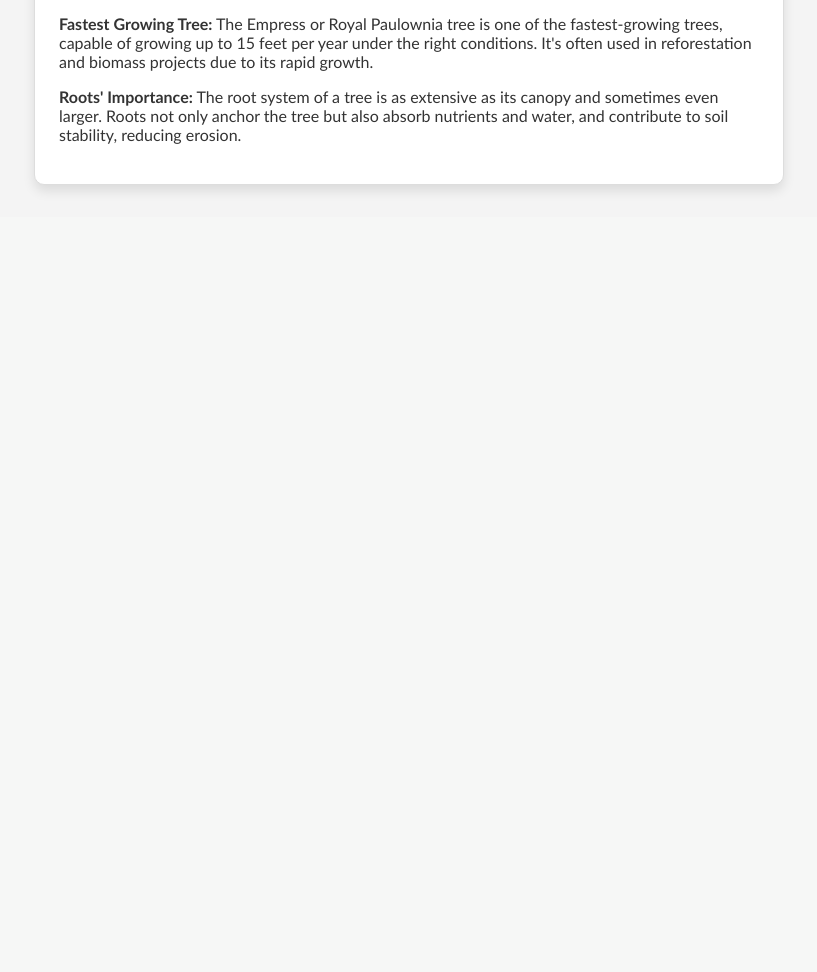
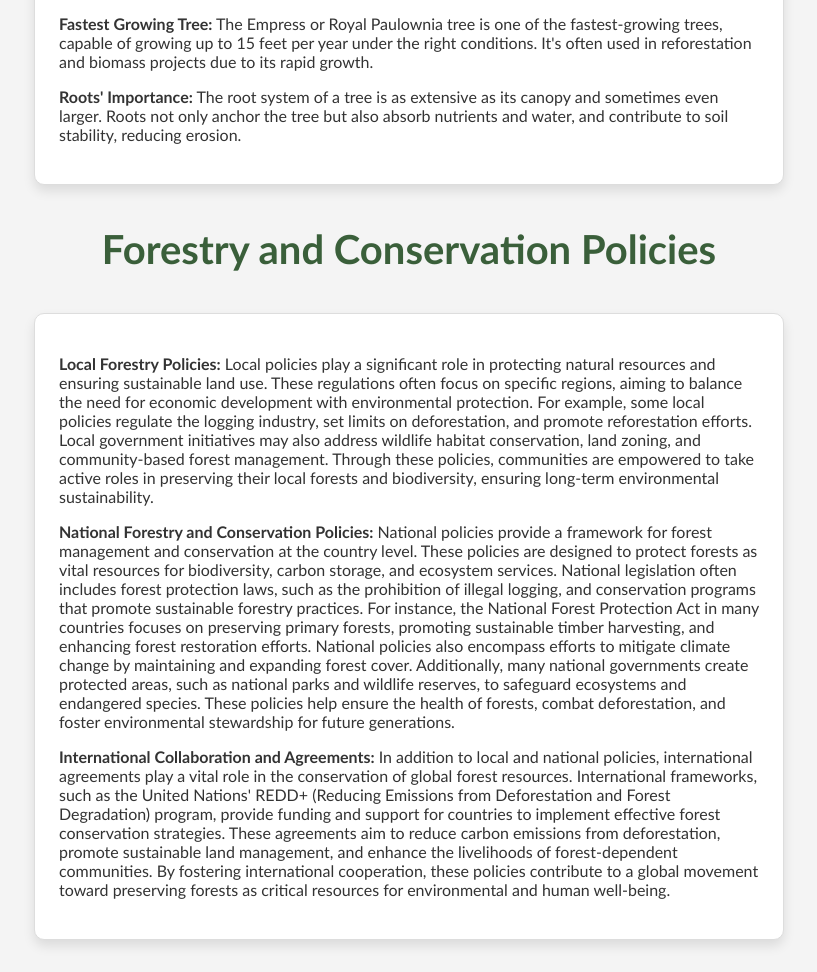
Before and after one commit to Keirinnnn/TreeWise_Finals_Lab, a Django app: page /About/ in a window 1280 px wide. Shown: the part 850-1822 px from the top of the page, without its empty margins (231-1048 px from the left). Before the commit the page ends 1043 px from the top, so only its background shows below. Run offline with Django 5.2, Linux system fonts and the light colour scheme.

Commit message:
updated about.html and about css

```diff
--- a/app/templates/app/About.html
+++ b/app/templates/app/About.html
@@ -36,5 +36,18 @@
             nutrients and water, and contribute to soil stability, reducing erosion.
         </p>
     </div>
+
+    <h1>Forestry and Conservation Policies</h1>
+
+    <div class="about_policy">
+        <p><strong>Local Forestry Policies:</strong> Local policies play a significant role in protecting natural resources and ensuring sustainable land use. These regulations often
+            focus on specific regions, aiming to balance the need for economic development with environmental protection. For example, some local policies regulate the logging industry, set limits on deforestation, and promote reforestation efforts. Local government initiatives may also address wildlife habitat conservation, land zoning, and community-based forest management. Through these policies, communities are empowered to take active roles in preserving their local forests and biodiversity, ensuring long-term environmental sustainability.</p>
+
+        <p><strong>National Forestry and Conservation Policies:</strong> National policies provide a framework for forest management and conservation at the country level. These policies
+            are designed to protect forests as vital resources for biodiversity, carbon storage, and ecosystem services. National legislation often includes forest protection laws, such as the prohibition of illegal logging, and conservation programs that promote sustainable forestry practices. For instance, the National Forest Protection Act in many countries focuses on preserving primary forests, promoting sustainable timber harvesting, and enhancing forest restoration efforts. National policies also encompass efforts to mitigate climate change by maintaining and expanding forest cover. Additionally, many national governments create protected areas, such as national parks and wildlife reserves, to safeguard ecosystems and endangered species. These policies help ensure the health of forests, combat deforestation, and foster environmental stewardship for future generations.</p>
+
+        <p><strong>International Collaboration and Agreements:</strong> In addition to local and national policies, international agreements play a vital role in the conservation of global
+            forest resources. International frameworks, such as the United Nations' REDD+ (Reducing Emissions from Deforestation and Forest Degradation) program, provide funding and support for countries to implement effective forest conservation strategies. These agreements aim to reduce carbon emissions from deforestation, promote sustainable land management, and enhance the livelihoods of forest-dependent communities. By fostering international cooperation, these policies contribute to a global movement toward preserving forests as critical resources for environmental and human well-being.</p>
+    </div>
 </div>
 {% endblock content %}
--- a/static/css/base.css
+++ b/static/css/base.css
@@ -132,6 +132,16 @@ a:hover {
 }
 
 .about_p {
+    background-color: #ffffff;
+    margin: 1em auto;
+    padding: 1.5em;
+    border: 1px solid #ddd;
+    border-radius: 10px;
+    max-width: 750px;
+    box-shadow: 0 6px 12px rgba(0, 0, 0, 0.1);
+}
+
+.about_policy {
     background-color: #ffffff;
     margin: 1em auto;
     padding: 1.5em;
```
Also changed, not shown: db.sqlite3.
